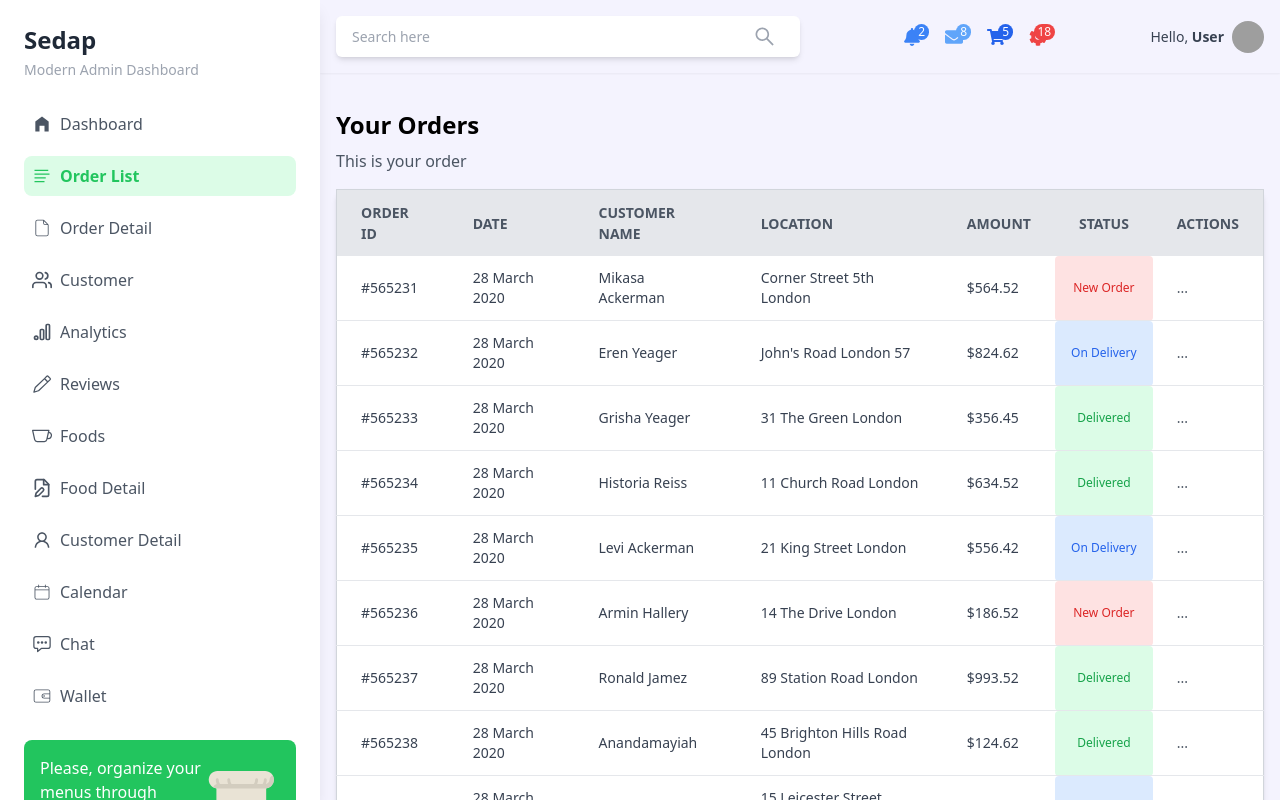
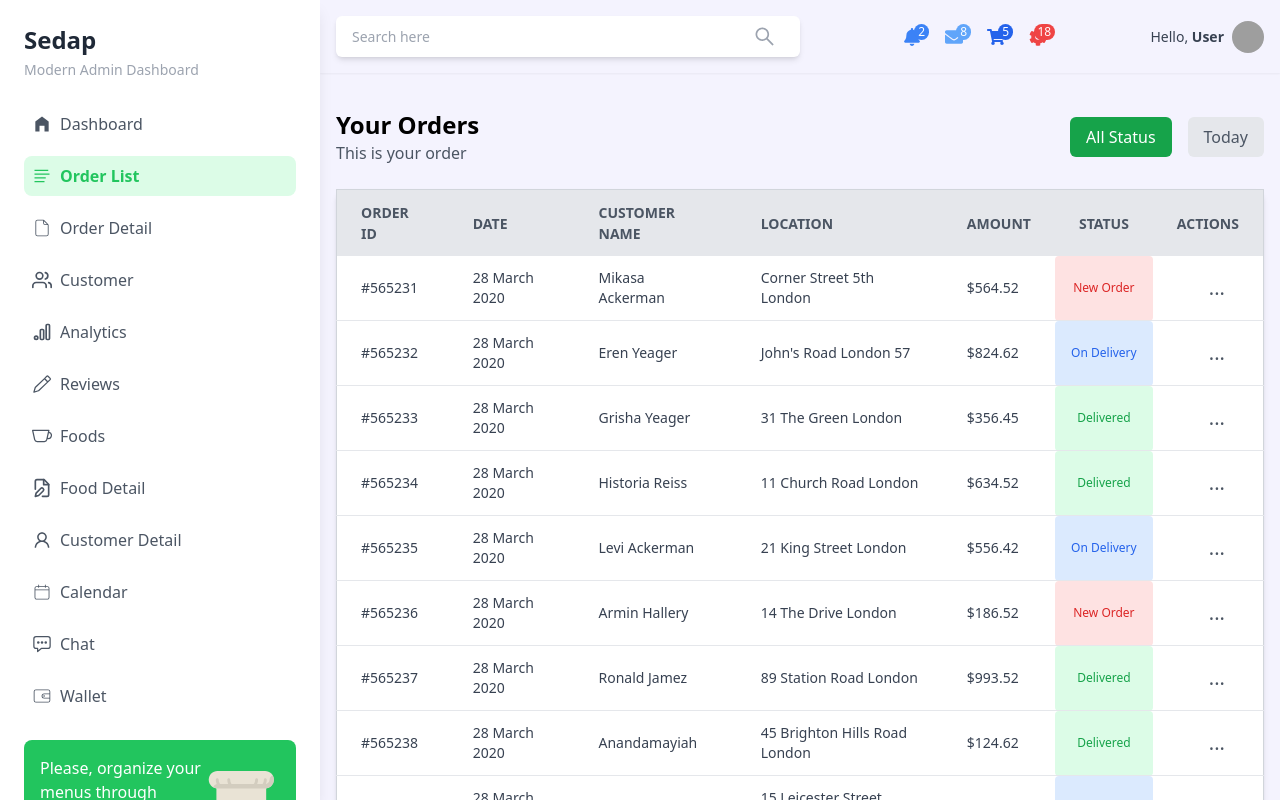
Before and after one commit to Rahmatxonov/Sedap, a React (Vite) app: page /order-list in a window 1280 px wide. Shown: the top 800 px of the page. Built offline with nearby package versions, Linux system fonts and the light colour scheme; grey boxes are pictures that could not be loaded.

Commit message:
End orderList

```diff
--- a/src/pages/orderList/OrderList.jsx
+++ b/src/pages/orderList/OrderList.jsx
@@ -24,8 +24,17 @@ const OrderList = () => {
 
   return (
     <div className="p-4">
-      <h1 className="text-2xl font-bold mb-2">Your Orders</h1>
-      <h4 className="text-gray-600 mb-4">This is your order</h4>
+      <div className="flex items-center justify-between mb-6">
+        <div>
+          <h1 className="text-2xl font-bold">Your Orders</h1>
+          <h4 className="text-gray-600">This is your order</h4>
+        </div>
+        <div className="flex items-center space-x-4">
+          <button className="px-4 py-2 bg-green-600 text-white rounded-md">All Status</button>
+          <button className="px-4 py-2 bg-gray-200 text-gray-600 rounded-md">Today</button>
+        </div>
+      </div>
+
 
       <table className="min-w-full bg-white border border-gray-300 rounded-lg shadow-md">
         <thead>
@@ -48,15 +57,16 @@ const OrderList = () => {
               <td className="py-3 px-6 text-left">{order.location}</td>
               <td className="py-3 px-6 text-left">{order.amount}</td>
               <td
-                className={`py-1 px-3 text-xs h-[2px] text-center rounded ${order.status === 'New Order'
-                    ? 'text-red-600 bg-red-100'
-                    : order.status === 'On Delivery'
-                      ? 'text-blue-600 bg-blue-100'
-                      : 'text-green-600 bg-green-100'
+                className={`py-1 px-3 text-xs text-center rounded ${order.status === 'New Order'
+                  ? 'text-red-600 bg-red-100'
+                  : order.status === 'On Delivery'
+                    ? 'text-blue-600 bg-blue-100'
+                    : 'text-green-600 bg-green-100'
                   }`}
               >
                 {order.status}
               </td>
+
 
 
 
@@ -66,7 +76,7 @@ const OrderList = () => {
                   onMouseEnter={() => setShowMenu(order.id)}
                   onMouseLeave={() => setShowMenu(null)}
                 >
-                  <button className="text-gray-600 hover:text-gray-900">...</button>
+                  <button className="text-gray-600 hover:text-gray-900 ml-8 text-xl">...</button>
                   {showMenu === order.id && (
                     <div className="absolute right-0 mt-30 w-48 bg-white border border-gray-300 rounded-lg shadow-lg">
                       <button className="block w-full px-4 py-2 text-left text-gray-700 hover:bg-gray-100" onClick={() => alert('Accept Order')}>Accept Order</button>
```
